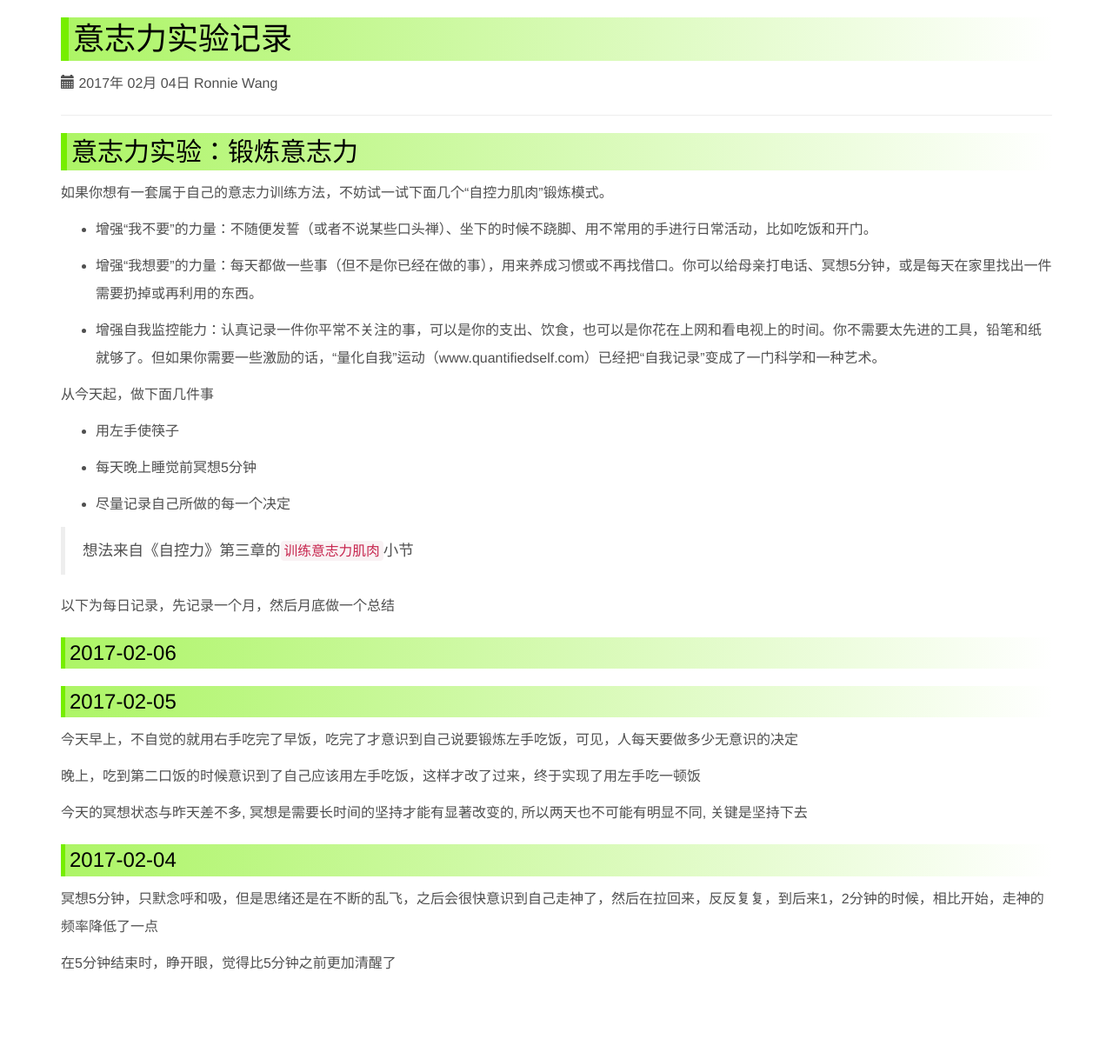
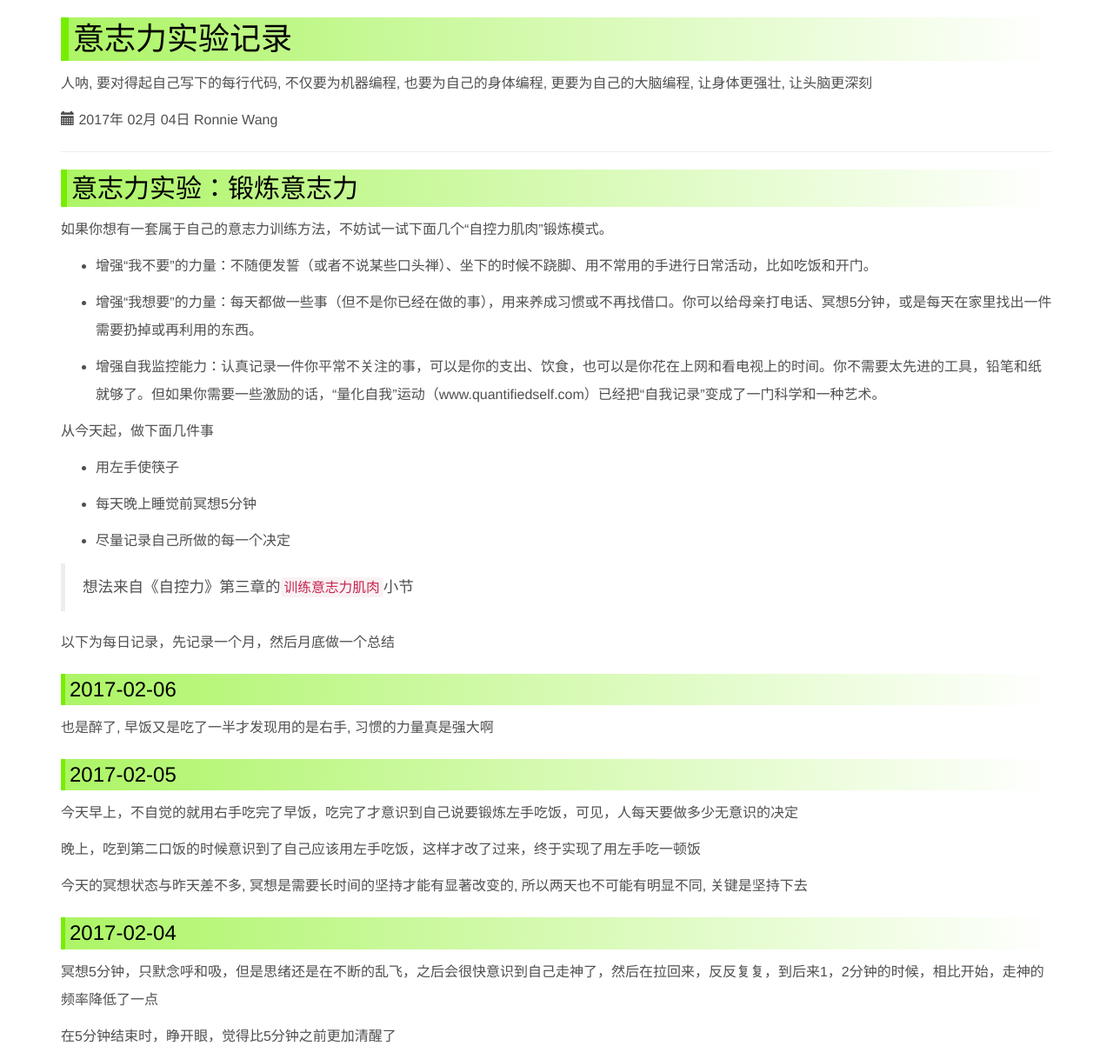
Before and after one commit to ronniewang/ronniewang.github.io, a Jekyll site: the page built from _posts/2017-02-04-willpower-experiment.md, in a window 1280 px wide. Shown: the whole page at 87% size. Built offline with Jekyll 4.4.1, drawn with Linux system fonts in a browser that asks for light colours; before the commit the page ends 1134 px from its top, so only the background shows below that.

Commit message:
update files

```diff
--- a/_layouts/default.html
+++ b/_layouts/default.html
@@ -87,6 +87,7 @@
 <div id="content" class="content">
 
     <h1>{{ page.title }}</h1>
+    <p>人呐, 要对得起自己写下的每行代码, 不仅要为机器编程, 也要为自己的身体编程, 更要为自己的大脑编程, 让身体更强壮, 让头脑更深刻</p>
     <div id="date">
         <p><span class="glyphicon glyphicon-calendar"></span> {{ page.date | date:"%Y年 %m月 %d日" }} Ronnie Wang</p>
     </div>
--- a/_posts/2017-02-04-willpower-experiment.md
+++ b/_posts/2017-02-04-willpower-experiment.md
@@ -29,7 +29,7 @@ description: 意志力很宝贵, 用着用着就没了, 有什么办法能提升
 
 ### 2017-02-06
 
-
+也是醉了, 早饭又是吃了一半才发现用的是右手, 习惯的力量真是强大啊
 
 ### 2017-02-05
 
```
